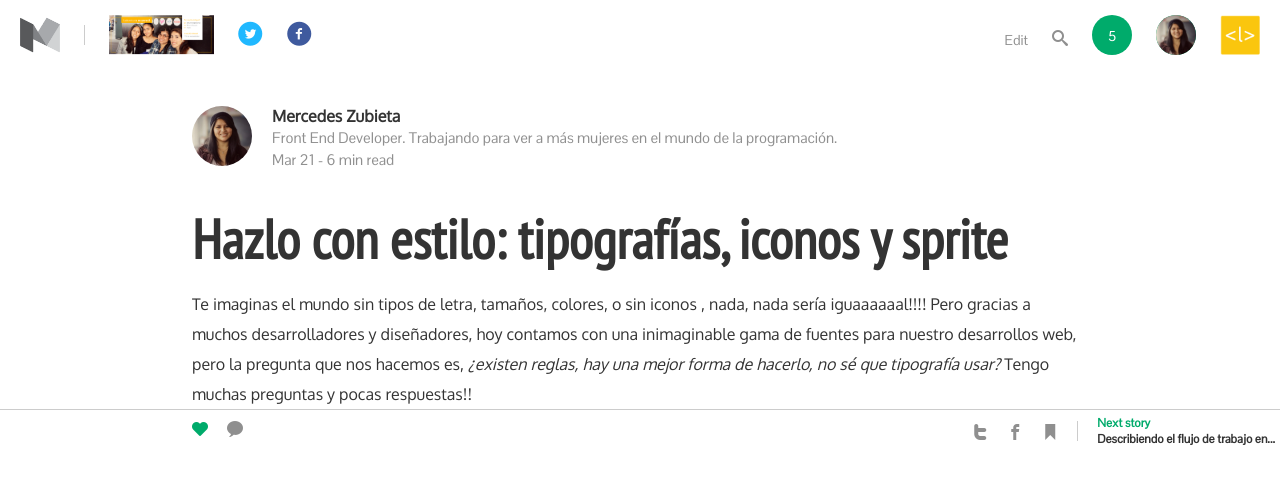
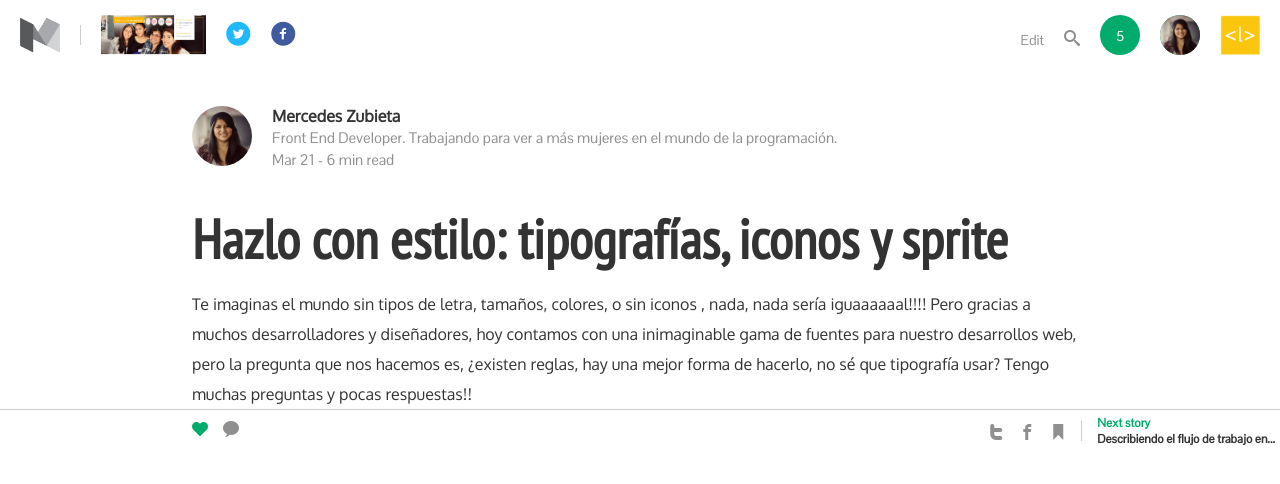
Before and after one commit to flordeciruela/medium, a plain HTML site: page index.html in a window 1280 px wide. Drawn offline with Linux system fonts and the light colour scheme; files whose address does not match are found by name.

Commit message:
agregando js

```diff
--- a/assets/js/app.js
+++ b/assets/js/app.js
@@ -0,0 +1,184 @@
+window.addEventListener("load", function(event) {
+
+  function createHeader() {
+    var frag = document.createDocumentFragment();
+
+    var header = document.createElement("header");
+    var nav = document.createElement("nav");
+    var navLeft = document.createElement("div");
+    navLeft.classList.add("nav");
+    navLeft.classList.add("nav-left");
+
+    var aLogo = document.createElement("a");
+    aLogo.setAttribute("id", "logo");
+    navLeft.appendChild(aLogo);
+    var imgLogo = document.createElement("img");
+    imgLogo.setAttribute("src", "assets/img/logo.png");
+    imgLogo.setAttribute("alt", "logo");
+    aLogo.appendChild(imgLogo);
+
+    var lineNav = document.createElement("div");
+    lineNav.classList.add("line-separador");
+    navLeft.appendChild(lineNav);
+
+    var aCoders = document.createElement("a");
+    navLeft.appendChild(aCoders);
+    var imgCoders = document.createElement("img");
+    imgCoders.setAttribute("src", "assets/img/coders.png");
+    imgCoders.setAttribute("alt", "coders");
+    aCoders.appendChild(imgCoders);
+
+    var twitterNav = document.createElement("a");
+    twitterNav.classList.add("icon");
+    twitterNav.classList.add("icon-twitter-with-circle");
+    navLeft.appendChild(twitterNav);
+
+    var fbNav = document.createElement("a");
+    fbNav.classList.add("icon");
+    fbNav.classList.add("icon-facebook-with-circle");
+    navLeft.appendChild(fbNav);
+
+
+    var navRight = document.createElement("div");
+    navRight.classList.add("nav");
+    navRight.classList.add("nav-right");
+    var iconEdit = document.createElement("a");
+    iconEdit.classList.add("icon");
+    iconEdit.classList.add("edit");
+    iconEdit.innerText = "Edit";
+    navRight.appendChild(iconEdit);
+
+    var iconSearch = document.createElement("a");
+    iconSearch.classList.add("icon");
+    iconSearch.classList.add("icon-search");
+    navRight.appendChild(iconSearch);
+
+    var elipse5 = document.createElement("div");
+    elipse5.classList.add("elipse");
+    navRight.appendChild(elipse5);
+    var elipseSpan = document.createElement("span");
+    var num = document.createTextNode("5");
+    elipseSpan.appendChild(num);
+    elipse5.appendChild(elipseSpan);
+
+    var elipseImg = document.createElement("div");
+    elipseImg.classList.add("elipse");
+    navRight.appendChild(elipseImg);
+    var imgTas = document.createElement("img");
+    imgTas.setAttribute("src", "assets/img/meche.jpg");
+    imgTas.setAttribute("alt", "mercedes");
+    elipseImg.appendChild(imgTas);
+
+    var logoLab = document.createElement("div");
+    navRight.appendChild(logoLab);
+    var imgLab = document.createElement("img");
+    imgLab.setAttribute("src", "assets/img/laboratoria.png");
+    imgLab.setAttribute("alt", "logo-laboratoria");
+    logoLab.appendChild(imgLab);
+
+    nav.appendChild(navLeft);
+    nav.appendChild(navRight);
+    header.appendChild(nav);
+    frag.appendChild(header);
+    document.body.appendChild(frag);
+  }
+  createHeader();
+
+  function createBlog() {
+    var fragBlog = document.createDocumentFragment();
+    var blog = document.createElement("section");
+    blog.classList.add("blog");
+    var perfil = document.createElement("section");
+    perfil.classList.add("perfil");
+
+    var photoPerfil = document.createElement("div");
+    photoPerfil.classList.add("photo-perfil");
+    perfil.appendChild(photoPerfil);
+    var imgPerfil = document.createElement("img");
+    imgPerfil.setAttribute("src", "assets/img/meche.jpg");
+    imgPerfil.setAttribute("alt", "mercedes-perfil");
+    photoPerfil.appendChild(imgPerfil);
+
+    var textPerfil = document.createElement("div");
+    textPerfil.classList.add("tex-perfi");
+    perfil.appendChild(textPerfil);
+    var perfilH4 = document.createElement("h4");
+    textPerfil.appendChild(perfilH4);
+    var h4Text = document.createTextNode("Mercedes Zubieta");
+    perfilH4.appendChild(h4Text);
+    var p1 = document.createElement("p");
+    p1.innerText = "Front End Developer. Trabajando para ver a más mujeres en el mundo de la programación.";
+    textPerfil.appendChild(p1);
+    var p2 = document.createElement("p");
+    p2.innerText = "Mar 21 - 6 min read";
+    textPerfil.appendChild(p2);
+
+    var article = document.createElement("article");
+    var h1 = document.createElement("h1");
+    h1.innerText = "Hazlo con estilo: tipografías, iconos y sprite";
+    article.appendChild(h1);
+    var articleP = document.createElement("p");
+    var articleSpan = document.createElement("span");
+    articleSpan.classList.add("italic");
+    articleSpan.innerText = "¿existen reglas, hay una mejor forma de hacerlo, no sé que tipografía usar?";
+    articleP.innerText = "Te imaginas el mundo sin tipos de letra, tamaños, colores, o sin iconos , nada, nada sería iguaaaaaal!!!! Pero gracias a muchos desarrolladores y diseñadores, hoy contamos con una inimaginable gama de fuentes para nuestro desarrollos web, pero la pregunta que nos hacemos es, "
+                        + articleSpan.innerText + " Tengo muchas preguntas y pocas respuestas!!";
+    article.appendChild(articleP);
+
+    blog.appendChild(perfil);
+    blog.appendChild(article);
+    fragBlog.appendChild(blog);
+    document.body.appendChild(fragBlog);
+  }
+  createBlog();
+
+  function createFooter() {
+    var fragFooter = document.createDocumentFragment();
+    var footer = document.createElement("footer");
+
+    var footerLeft = document.createElement("div");
+    footerLeft.classList.add("footer-left");
+    var aHeart = document.createElement("a");
+    aHeart.classList.add("icon-heart2");
+    footerLeft.appendChild(aHeart);
+
+    var aComment = document.createElement("a");
+    aComment.classList.add("icon-comment");
+    footerLeft.appendChild(aComment);
+
+    var footerRight = document.createElement("div");
+    footerRight.classList.add("footer-right");
+    var aTwitt = document.createElement("a");
+    aTwitt.classList.add("icon-twitter");
+    footerRight.appendChild(aTwitt);
+
+    var aFace = document.createElement("a");
+    aFace.classList.add("icon-facebook");
+    footerRight.appendChild(aFace);
+
+    var aMark = document.createElement("a");
+    aMark.classList.add("icon-bookmark");
+    footerRight.appendChild(aMark);
+
+    var lineFooter = document.createElement("div");
+    lineFooter.classList.add("line-separador");
+    footerRight.appendChild(lineFooter);
+
+    var next = document.createElement("div");
+    next.classList.add("next");
+    footerRight.appendChild(next);
+    var pNext = document.createElement("p");
+    pNext.classList.add("green");
+    pNext.innerText = "Next story";
+    next.appendChild(pNext);
+    var pNext2 = document.createElement("p");
+    pNext2.innerText = "Describiendo el flujo de trabajo en...";
+    next.appendChild(pNext2);
+
+    footer.appendChild(footerLeft);
+    footer.appendChild(footerRight);
+    fragFooter.appendChild(footer);
+    document.body.appendChild(fragFooter);
+  }
+  createFooter();
+});
--- a/index.html
+++ b/index.html
@@ -10,58 +10,7 @@
 </head>
 
 <body>
-	<header>
-		<nav>
-			<div class="nav nav-left">
-				<a href="#" id="logo"><img src="assets/img/logo.png" alt="logo"></a>
-				<div class="line-separador"></div>
-				<a href="#"><img src="assets/img/coders.png" alt="coders"></a>
-				<a href="#" class="icon icon-twitter-with-circle"></a>
-				<a href="#" class="icon icon-facebook-with-circle"></a>
-			</div>
-			<div class="nav nav-right">
-				<a href="#" class="icon edit">Edit</a>
-				<a href="#" class="icon icon-search"></a>
-				<div class="elipse"><span>5</span></div>
-				<div class="elipse"><img src="assets/img/meche.jpg"></div>
-				<div class=""><img src="assets/img/laboratoria.png" alt="logo"></div>
-			</div>
-		</nav>
-	</header>
-
-	<section class="blog">
-		<section class="perfil">
-			<div class="photo-perfil"><img src="assets/img/meche.jpg" alt="tas"></div>
-			<div class="tex-perfi">
-				<h4>Mercedes Zubieta</h4>
-				<p>Front End Developer. Trabajando para ver a más mujeres en el mundo de la programación.</p>
-				<p>Mar 21 - 6 min read</p>
-			</div>
-		</section>
-		<article>
-			<h1>Hazlo con estilo: tipografías, iconos y sprite</h1>
-			<p>Te imaginas el mundo sin tipos de letra, tamaños, colores, o sin iconos , nada, nada sería iguaaaaaal!!!! Pero gracias a muchos desarrolladores y diseñadores, hoy contamos con una inimaginable gama de fuentes para nuestro desarrollos web, pero la pregunta
-				que nos hacemos es, <span class="italic">¿existen reglas, hay una mejor forma de hacerlo, no sé que tipografía usar?</span> Tengo muchas preguntas y pocas respuestas!!</p>
-		</article>
-	</section>
-
-	<footer>
-		<div class="footer-left">
-			<a href="#" class="icon-heart2"></a>
-			<a href="#" class="icon-comment"></a>
-		</div>
-		<div class="footer-right">
-			<a href="#" class="icon-twitter"></a>
-			<a href="#" class="icon-facebook"></a>
-			<a href="#" class="icon-bookmark"></a>
-			<div class="line-separador"></div>
-			<div class="next">
-				<p class="green">Next story</p>
-				<p>Describiendo el flujo de trabajo en...</p>
-			</div>
-		</div>
-	</footer>
-	<script src="assets/js/app.js " charset="utf-8 "></script>
+	<script src="assets/js/app.js" charset="utf-8 "></script>
 </body>
 
 </html>
```
